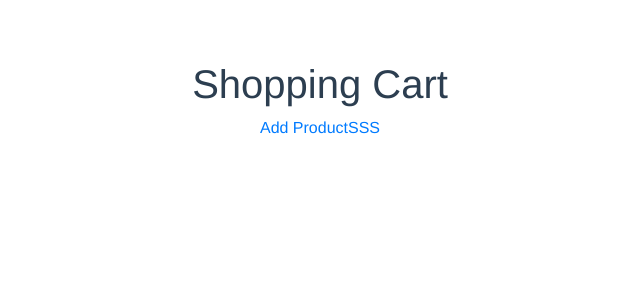
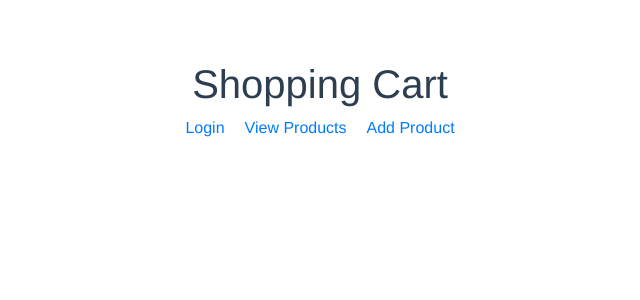
Before and after one commit to bhavyaagg/nagarro-shopping-cart-frontend, a Vue app: page / in a window 1280 px wide. Shown: the top 300 px of the page, without its empty margins (320-960 px from the left). Built offline with nearby package versions, Linux system fonts and the light colour scheme.

Commit message:
Fix header bar
Signed-off-by: Bhavya Aggarwal <bhavyaaggarwal1209@gmail.com>

```diff
--- a/src/App.vue
+++ b/src/App.vue
@@ -1,10 +1,9 @@
 <template>
   <div id="app">
     <h1>Shopping Cart</h1>
-    <router-link :to="'addProduct'">Add Product</router-link>
-    <router-link :to="'addProduct'">S</router-link>
-    <router-link :to="'addProduct'">S</router-link>
-    <router-link :to="'addProduct'">S</router-link>
+    <router-link class="tab" :to="'user'">Login</router-link>
+    <router-link class="tab" :to="'viewProduct'">View Products</router-link>
+    <router-link class="tab" :to="'addProduct'">Add Product</router-link>
     <br/>
     <router-view></router-view>
   </div>
@@ -27,4 +26,8 @@
     margin-top: 60px;
   }
 
+  .tab {
+    margin: 10px
+  }
+
 </style>
```
